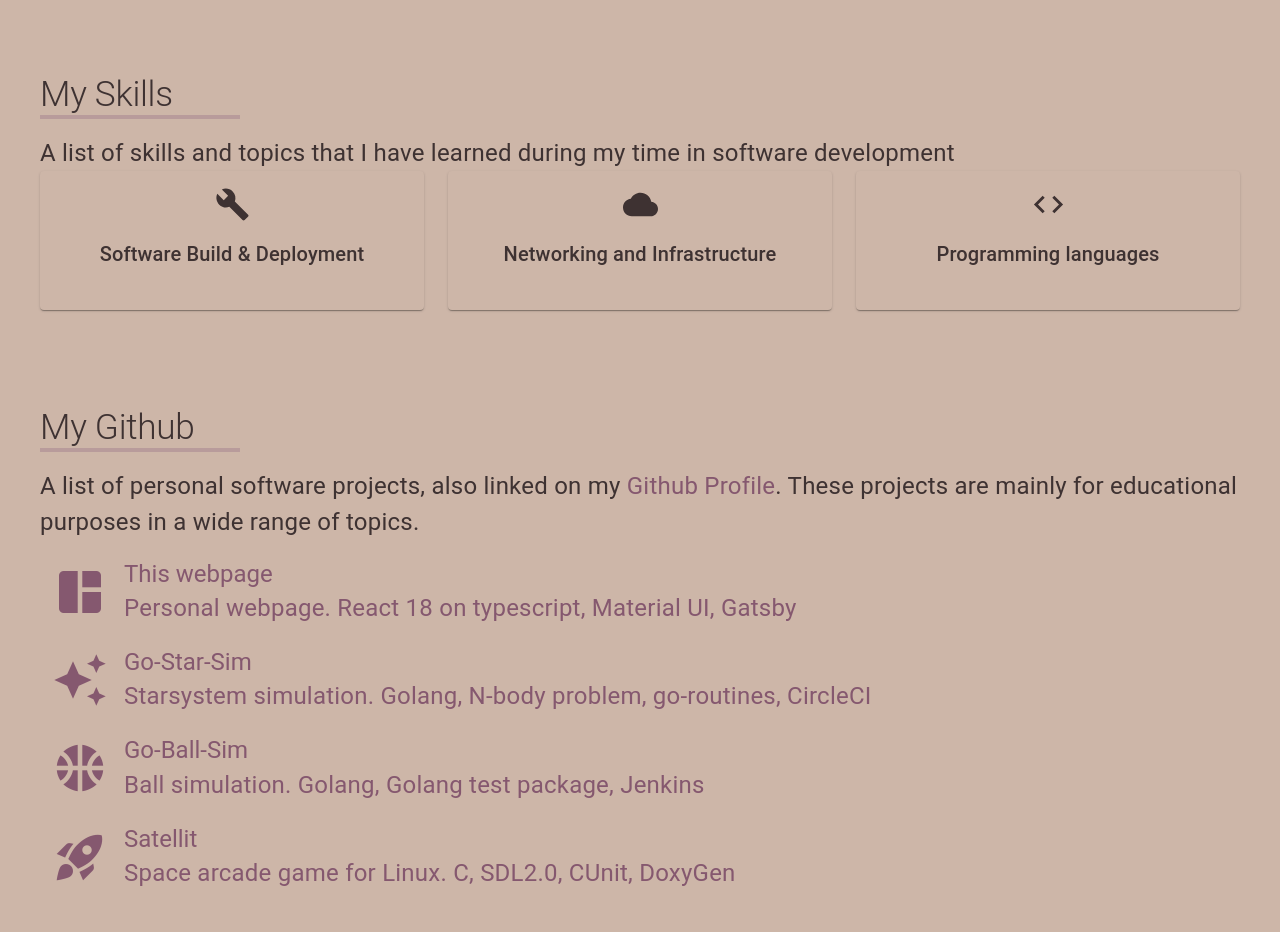
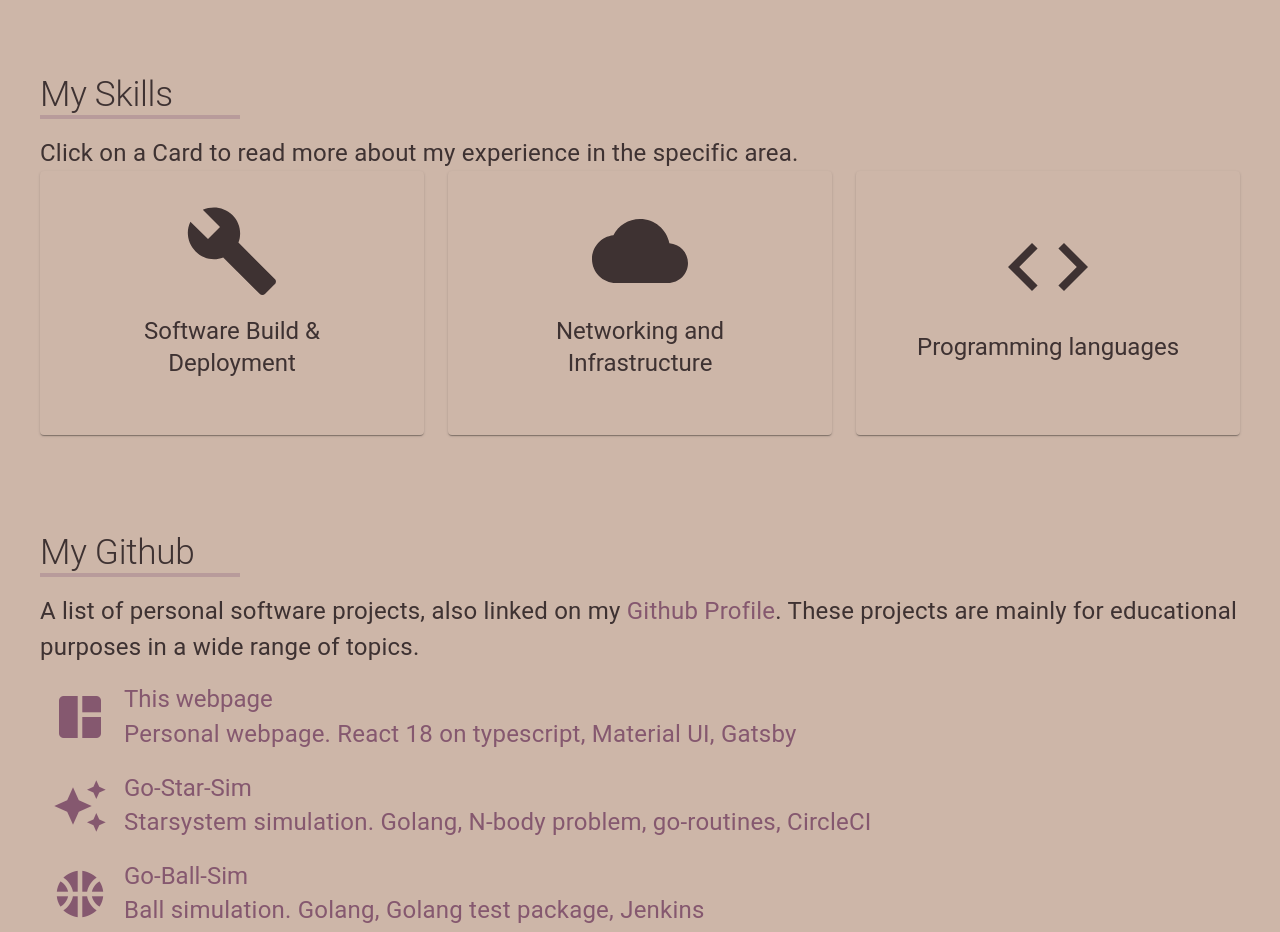
Before and after one commit to andersmarkendahl/andersmarkendahl.github.io, a React app: page / in a window 1280 px wide. Shown: the part 1160-2092 px from the top of the page. Built offline with nearby package versions, Linux system fonts and the light colour scheme.

Commit message:
Added hoverstate to card and changed some text

```diff
--- a/src/sections/Skills.tsx
+++ b/src/sections/Skills.tsx
@@ -50,15 +50,19 @@ const SkillList = () => {
               alignItems: 'center',
               justifyContent: 'center',
               height: '100%',
-              padding: 2,
+              padding: 4,
               textAlign: 'center',
-              cursor: 'pointer',
+              transition: 'transform 0.3s ease, box-shadow 0.3s ease',
+              '&:hover': {
+                transform: 'scale(1.05)',
+                boxShadow: 6,
+              },
             }}
             onClick={() => setSelectedSkill(item)}
           >
-            <item.icon fontSize='large' />
+            <item.icon sx={{ fontSize: '6rem' }} />
             <CardContent>
-              <Typography variant='h6'>{item.title}</Typography>
+              <Typography variant='h5'>{item.title}</Typography>
             </CardContent>
           </Card>
         </Grid>
@@ -100,7 +104,7 @@ const SkillList = () => {
 export const Content = () => (
   <div>
     <Typography variant='body1'>
-      A list of skills and topics that I have learned during my time in software development
+      Click on a Card to read more about my experience in the specific area.
     </Typography>
     <SkillList />
   </div>
```
